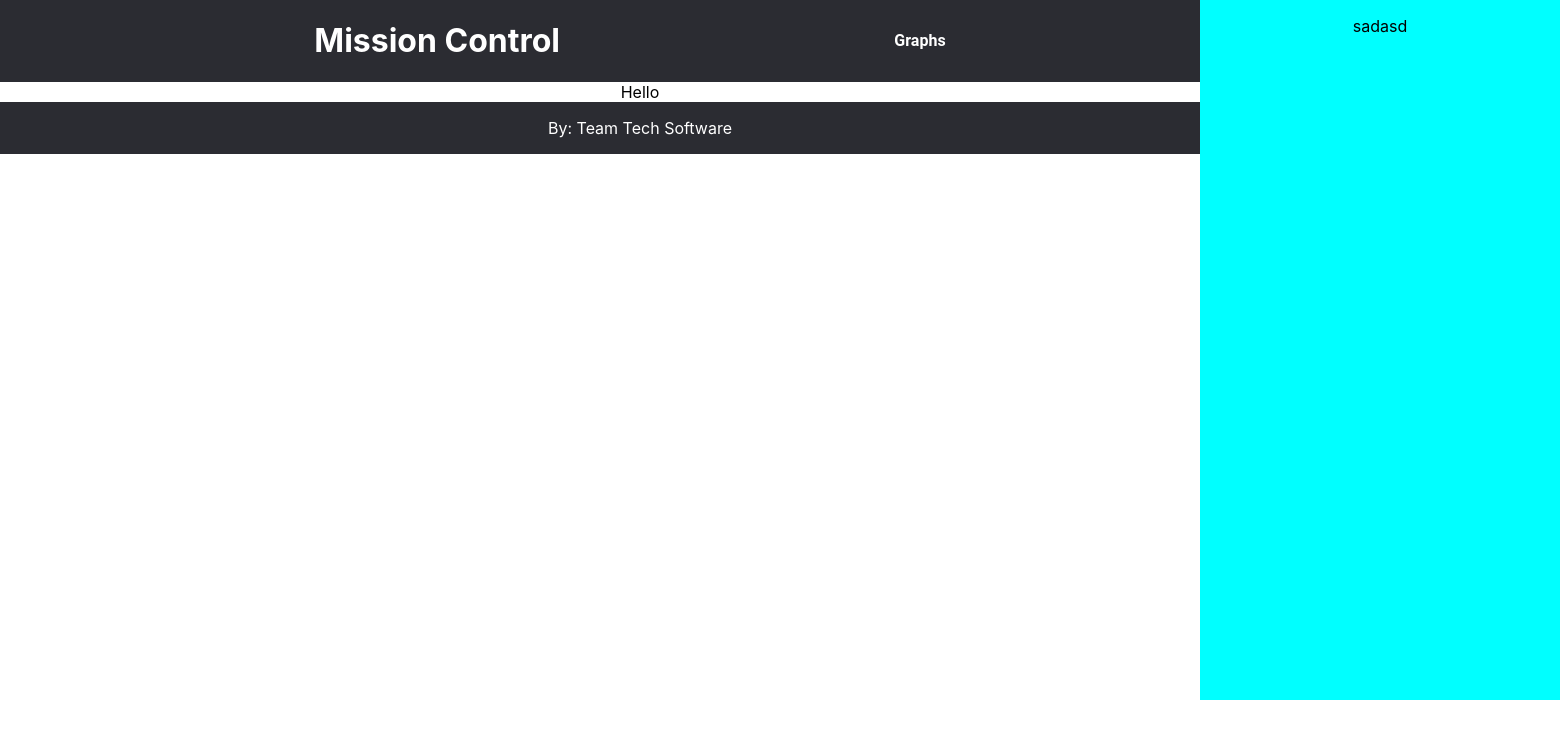
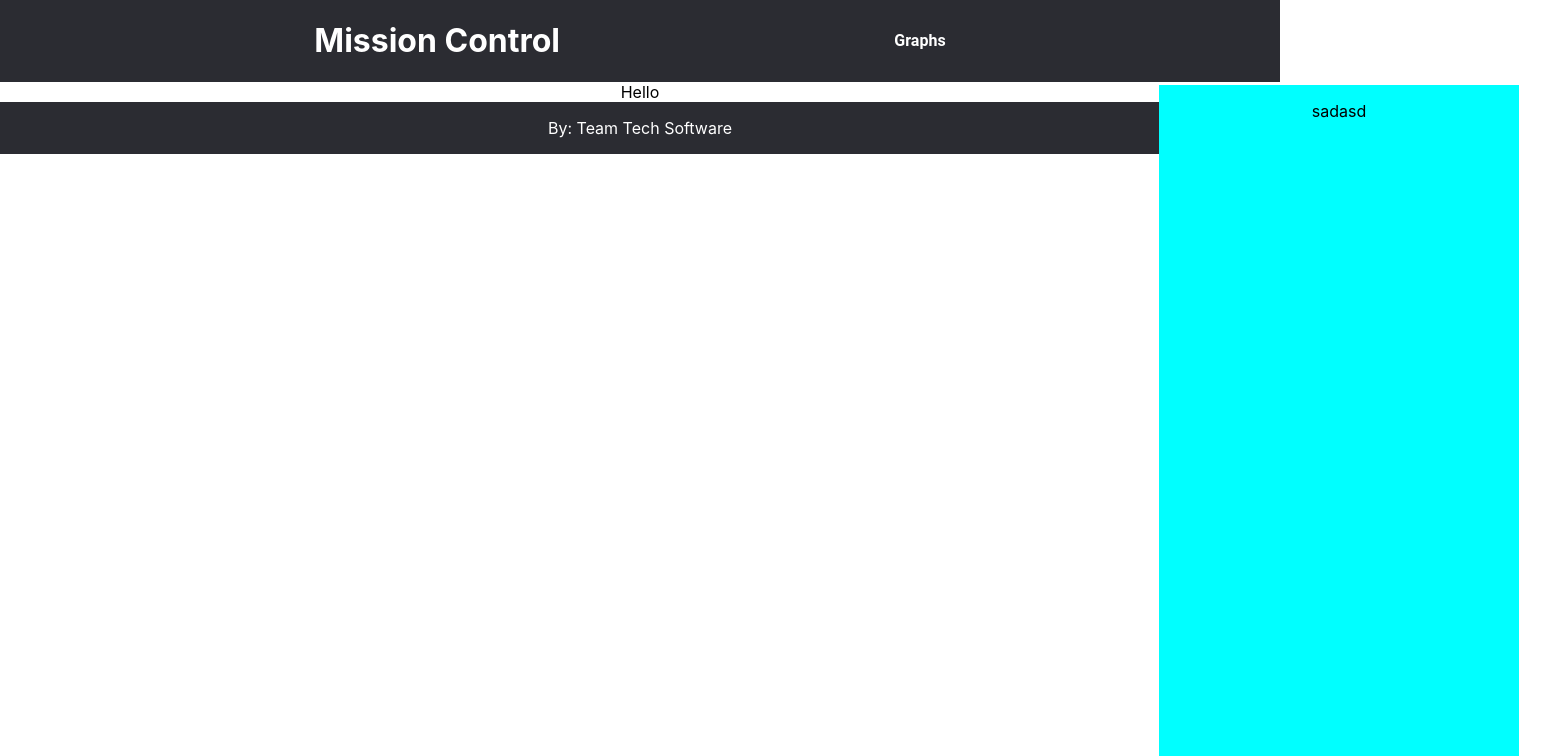
Before and after one commit to christinealin7771/Mission-Control-Software, a React (Create React App) app: page / in a window 1280 px wide. Shown: the top 756 px of the page, 1560 px wide, since content can reach past the window. Built offline with nearby package versions, Linux system fonts and the light colour scheme.

Commit message:
Update position values

```diff
--- a/src/components/sidebar/Sidebar.css
+++ b/src/components/sidebar/Sidebar.css
@@ -1,7 +1,8 @@
 .sidebar{
-    height: 700px;
+    height: 705px;
     width: 360px;
     background-color: aqua;
     position: absolute;
-    left: 1200px;
+    left: 1159px;
+    top: 85px;
 }
```
